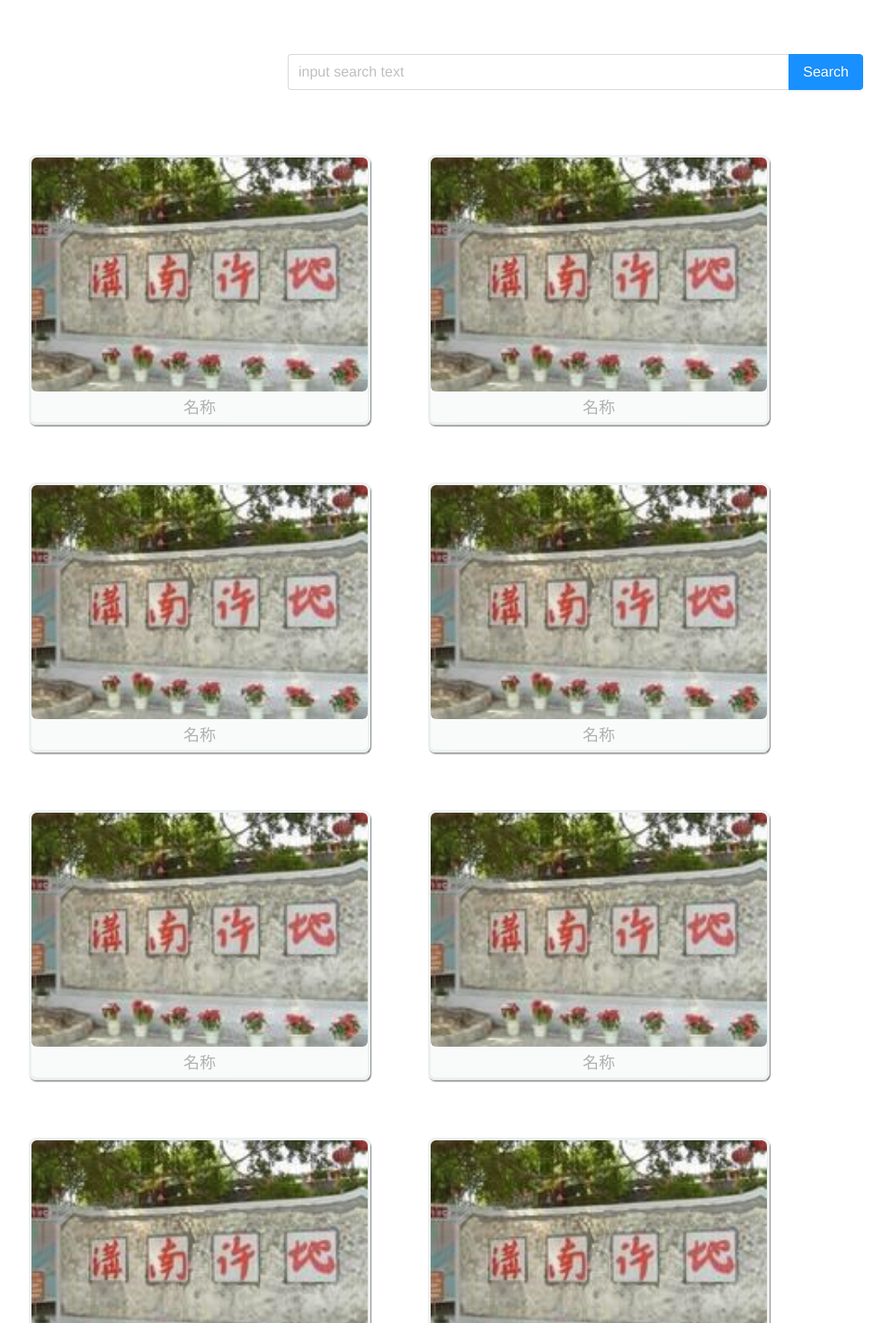
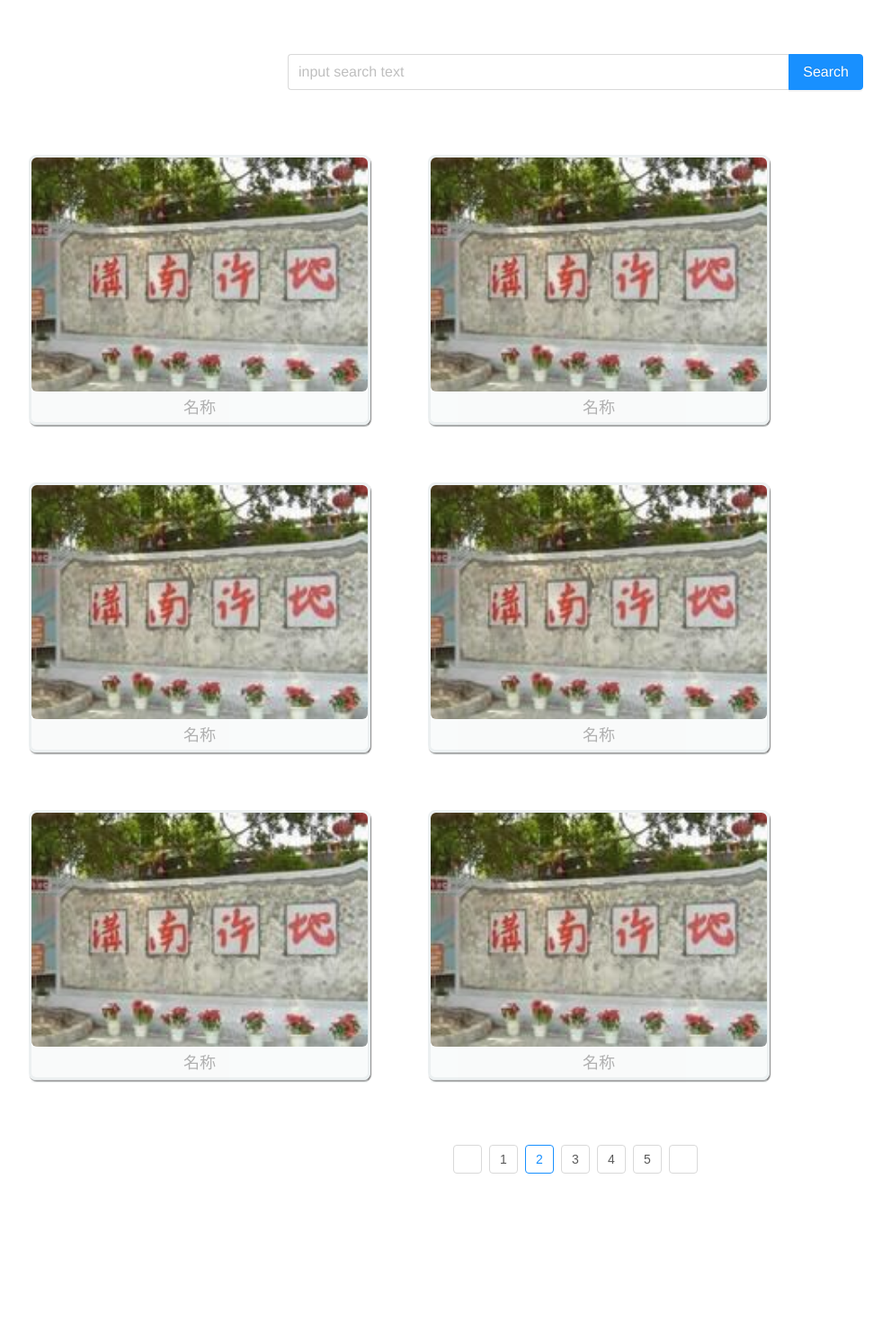
Before and after one commit to STUPFT/tumu_frontend, a Vue app: page / in a window 1280 px wide. Shown: the top 1470 px of the page at 90% size, without its empty margins (0-991 px from the left). After the commit the page ends 1304 px from the top, so only its background shows below. Built offline with nearby package versions, Linux system fonts and the light colour scheme.

Commit message:
添加详情页面及大致框架

```diff
--- a/package.json
+++ b/package.json
@@ -10,7 +10,8 @@
   "dependencies": {
     "ant-design-vue": "^1.4.1",
     "core-js": "^2.6.5",
-    "vue": "^2.6.10"
+    "vue": "^2.6.10",
+    "vue-router": "^3.1.3"
   },
   "devDependencies": {
     "@vue/cli-plugin-babel": "^3.12.0",
--- a/src/App.vue
+++ b/src/App.vue
@@ -1,16 +1,13 @@
 <template>
   <div id="app">
-    <Home/>
+    <router-view/>
   </div>
 </template>
 
 <script>
-import Home from './views/Home'
-
 export default {
   name: 'app',
   components: {
-    Home
   }
 }
 </script>
--- a/src/main.js
+++ b/src/main.js
@@ -1,6 +1,7 @@
 import Vue from 'vue'
 import Antd from 'ant-design-vue'
 import App from './App.vue'
+import router from './router'
 import 'ant-design-vue/dist/antd.css'
 
 Vue.config.productionTip = false
@@ -9,4 +10,5 @@ Vue.use(Antd)
 
 new Vue({
   render: h => h(App),
+  router
 }).$mount('#app')
--- /dev/null
+++ b/src/router/index.js
@@ -0,0 +1,21 @@
+import Vue from 'vue'
+import VueRouter from 'vue-router'
+
+const Home = () => import('../views/Home.vue')
+const Detail = () => import('../views/Detail.vue')
+
+Vue.use(VueRouter)
+
+export default new VueRouter({
+  mode: 'history',
+  routes: [
+    {
+      path: '/detail',
+      component: Detail
+    },
+    {
+      path: '/',
+      component: Home
+    }
+  ]
+})
--- /dev/null
+++ b/src/views/Detail.vue
@@ -0,0 +1,44 @@
+<template>
+  <div>
+    <a-menu style="width: 256px" mode="inline" @click="handleClick">
+      <a-menu-item key="1">
+        <a-icon type="link" />
+        简介
+      </a-menu-item>
+      <a-sub-menu key="sub">
+        <span slot="title"><a-icon type="database" /><span>破坏类型</span></span>
+        <a-menu-item key="2">破坏类型1</a-menu-item>
+        <a-menu-item key="3">破坏类型2</a-menu-item>
+        <a-menu-item key="4">破坏类型3</a-menu-item>
+        <a-menu-item key="5">破坏类型4</a-menu-item>
+        <a-menu-item key="6">破坏类型5</a-menu-item>
+        <a-menu-item key="7">破坏类型6</a-menu-item>
+        <a-menu-item key="8">破坏类型7</a-menu-item>
+        <a-menu-item key="9">破坏类型8</a-menu-item>
+      </a-sub-menu>
+      <a-menu-item key="10">
+        <a-icon type="pie-chart" />
+        数据统计
+      </a-menu-item>
+      <a-menu-item key="11">
+        <a-icon type="schedule" />
+        评级和总结
+      </a-menu-item>
+    </a-menu>
+  </div>
+</template>
+
+<script>
+export default {
+  name: 'Detail',
+  methods: {
+    handleClick(e) {
+      console.log('click ', e);
+    },
+  },
+}
+</script>
+
+<style scoped>
+
+</style>
--- a/src/views/Home.vue
+++ b/src/views/Home.vue
@@ -12,117 +12,14 @@
 
     <!-- 地区卡片列表 -->
     <div class="region-cards">
-      <div class="region-card">
+      <div v-for="item in regionList" :key="item.id" class="region-card">
+        <!-- <img v-bind:src="item.first_picture" alt=""> -->
         <img src="../assets/test.jpg" alt="">
-        <div class="region-name">名称</div>
+        <div class="region-name">{{ item.name }}</div>
         <div class="region-desc">
           <h1>简介</h1>
-          <p>
-            如果你有问题，没有其他地方可以转向，神秘而难以捉摸的罗伯特·麦考尔将为你寻求的治安法官提供帮助
-            如果你有问题，没有其他地方可以转向，神秘而难以捉摸的罗伯特·麦考尔将为你寻求的治安法官提供帮助
-            如果你有问题，没有其他地方可以转向，神秘而难以捉摸的罗伯特·麦考尔将为你寻求的治安法官提供帮助
-            如果你有问题，没有其他地方可以转向，神秘而难以捉摸的罗伯特·麦考尔将为你寻求的治安法官提供帮助
-            如果你有问题，没有其他地方可以转向，神秘而难以捉摸的罗伯特·麦考尔将为你寻求的治安法官提供帮助
-            如果你有问题，没有其他地方可以转向，神秘而难以捉摸的罗伯特·麦考尔将为你寻求的治安法官提供帮助
-          </p>
-          <a-button type="danger">查看更多</a-button>
-        </div>
-      </div>
-      <div class="region-card">
-        <img src="../assets/test.jpg" alt="">
-        <div class="region-name">名称</div>
-        <div class="region-desc">
-          <h1>简介</h1>
-          <p>
-            如果你有问题，没有其他地方可以转向，神秘而难以捉摸的罗伯特·麦考尔将为你寻求的治安法官提供帮助
-            如果你有问题，没有其他地方可以转向，神秘而难以捉摸的罗伯特·麦考尔将为你寻求的治安法官提供帮助
-            如果你有问题，没有其他地方可以转向，神秘而难以捉摸的罗伯特·麦考尔将为你寻求的治安法官提供帮助
-            如果你有问题，没有其他地方可以转向，神秘而难以捉摸的罗伯特·麦考尔将为你寻求的治安法官提供帮助
-            如果你有问题，没有其他地方可以转向，神秘而难以捉摸的罗伯特·麦考尔将为你寻求的治安法官提供帮助
-            如果你有问题，没有其他地方可以转向，神秘而难以捉摸的罗伯特·麦考尔将为你寻求的治安法官提供帮助
-          </p>
-          <a-button type="danger">查看更多</a-button>
-        </div>
-      </div>
-      <div class="region-card">
-        <img src="../assets/test.jpg" alt="">
-        <div class="region-name">名称</div>
-        <div class="region-desc">
-          <h1>简介</h1>
-          <p>
-            如果你有问题，没有其他地方可以转向，神秘而难以捉摸的罗伯特·麦考尔将为你寻求的治安法官提供帮助
-            如果你有问题，没有其他地方可以转向，神秘而难以捉摸的罗伯特·麦考尔将为你寻求的治安法官提供帮助
-            如果你有问题，没有其他地方可以转向，神秘而难以捉摸的罗伯特·麦考尔将为你寻求的治安法官提供帮助
-            如果你有问题，没有其他地方可以转向，神秘而难以捉摸的罗伯特·麦考尔将为你寻求的治安法官提供帮助
-            如果你有问题，没有其他地方可以转向，神秘而难以捉摸的罗伯特·麦考尔将为你寻求的治安法官提供帮助
-            如果你有问题，没有其他地方可以转向，神秘而难以捉摸的罗伯特·麦考尔将为你寻求的治安法官提供帮助
-          </p>
-          <a-button type="danger">查看更多</a-button>
-        </div>
-      </div>
-      <div class="region-card">
-        <img src="../assets/test.jpg" alt="">
-        <div class="region-name">名称</div>
-        <div class="region-desc">
-          <h1>简介</h1>
-          <p>
-            如果你有问题，没有其他地方可以转向，神秘而难以捉摸的罗伯特·麦考尔将为你寻求的治安法官提供帮助
-            如果你有问题，没有其他地方可以转向，神秘而难以捉摸的罗伯特·麦考尔将为你寻求的治安法官提供帮助
-            如果你有问题，没有其他地方可以转向，神秘而难以捉摸的罗伯特·麦考尔将为你寻求的治安法官提供帮助
-            如果你有问题，没有其他地方可以转向，神秘而难以捉摸的罗伯特·麦考尔将为你寻求的治安法官提供帮助
-            如果你有问题，没有其他地方可以转向，神秘而难以捉摸的罗伯特·麦考尔将为你寻求的治安法官提供帮助
-          </p>
-          <a-button type="danger">查看更多</a-button>
-        </div>
-      </div>
-      <div class="region-card">
-        <img src="../assets/test.jpg" alt="">
-        <div class="region-name">名称</div>
-        <div class="region-desc">
-          <h1>简介</h1>
-          <p>
-            如果你有问题，没有其他地方可以转向，神秘而难以捉摸的罗伯特·麦考尔将为你寻求的治安法官提供帮助
-            如果你有问题，没有其他地方可以转向，神秘而难以捉摸的罗伯特·麦考尔将为你寻求的治安法官提供帮助
-            如果你有问题，没有其他地方可以转向，神秘而难以捉摸的罗伯特·麦考尔将为你寻求的治安法官提供帮助
-            如果你有问题，没有其他地方可以转向，神秘而难以捉摸的罗伯特·麦考尔将为你寻求的治安法官提供帮助
-          </p>
-          <a-button type="danger">查看更多</a-button>
-        </div>
-      </div>
-      <div class="region-card">
-        <img src="../assets/test.jpg" alt="">
-        <div class="region-name">名称</div>
-        <div class="region-desc">
-          <h1>简介</h1>
-          <p>
-            如果你有问题，没有其他地方可以转向，神秘而难以捉摸的罗伯特·麦考尔将为你寻求的治安法官提供帮助
-          </p>
-          <a-button type="danger">查看更多</a-button>
-        </div>
-      </div>
-      <div class="region-card">
-        <img src="../assets/test.jpg" alt="">
-        <div class="region-name">名称</div>
-        <div class="region-desc">
-          <h1>简介</h1>
-          <p>
-            如果你有问题，没有其他地方可以转向，神秘而难以捉摸的罗伯特·麦考尔将为你寻求的治安法官提供帮助
-            如果你有问题，没有其他地方可以转向，神秘而难以捉摸的罗伯特·麦考尔将为你寻求的治安法官提供帮助
-            如果你有问题，没有其他地方可以转向，神秘而难以捉摸的罗伯特·麦考尔将为你寻求的治安法官提供帮助
-          </p>
-          <a-button type="danger">查看更多</a-button>
-        </div>
-      </div>
-      <div class="region-card">
-        <img src="../assets/test.jpg" alt="">
-        <div class="region-name">名称</div>
-        <div class="region-desc">
-          <h1>简介</h1>
-          <p>
-            如果你有问题，没有其他地方可以转向，神秘而难以捉摸的罗伯特·麦考尔将为你寻求的治安法官提供帮助
-            如果你有问题，没有其他地方可以转向，神秘而难以捉摸的罗伯特·麦考尔将为你寻求的治安法官提供帮助
-          </p>
-          <a-button type="danger">查看更多</a-button>
+          <p>{{ item.introduction }}</p>
+          <a-button type="danger" @click="checkDetail">查看更多</a-button>
         </div>
       </div>
     </div>
@@ -139,11 +36,66 @@ export default {
     return {
       search_keyword: '',
       current: 2,
+      regionList: [
+        {
+          id: 1,
+          name: '名称',
+          first_picture: '../assets/test.jpg',
+          introduction: `如果你有问题，没有其他地方可以转向，神秘而难以捉摸的罗伯特·麦考尔将为你寻求的治安法官提供帮助
+            如果你有问题，没有其他地方可以转向，神秘而难以捉摸的罗伯特·麦考尔将为你寻求的治安法官提供帮助
+            如果你有问题，没有其他地方可以转向，神秘而难以捉摸的罗伯特·麦考尔将为你寻求的治安法官提供帮助
+            如果你有问题，没有其他地方可以转向，神秘而难以捉摸的罗伯特·麦考尔将为你寻求的治安法官提供帮助`
+        },
+        {
+          id: 2,
+          name: '名称',
+          first_picture: '../assets/test.jpg',
+          introduction: `如果你有问题，没有其他地方可以转向，神秘而难以捉摸的罗伯特·麦考尔将为你寻求的治安法官提供帮助
+            如果你有问题，没有其他地方可以转向，神秘而难以捉摸的罗伯特·麦考尔将为你寻求的治安法官提供帮助
+            如果你有问题，没有其他地方可以转向，神秘而难以捉摸的罗伯特·麦考尔将为你寻求的治安法官提供帮助
+            如果你有问题，没有其他地方可以转向，神秘而难以捉摸的罗伯特·麦考尔将为你寻求的治安法官提供帮助`
+        },
+        {
+          id: 3,
+          name: '名称',
+          first_picture: '../assets/test.jpg',
+          introduction: `如果你有问题，没有其他地方可以转向，神秘而难以捉摸的罗伯特·麦考尔将为你寻求的治安法官提供帮助
+            如果你有问题，没有其他地方可以转向，神秘而难以捉摸的罗伯特·麦考尔将为你寻求的治安法官提供帮助
+            如果你有问题，没有其他地方可以转向，神秘而难以捉摸的罗伯特·麦考尔将为你寻求的治安法官提供帮助
+            如果你有问题，没有其他地方可以转向，神秘而难以捉摸的罗伯特·麦考尔将为你寻求的治安法官提供帮助`
+        },
+        {
+          id: 4,
+          name: '名称',
+          first_picture: '../assets/test.jpg',
+          introduction: `如果你有问题，没有其他地方可以转向，神秘而难以捉摸的罗伯特·麦考尔将为你寻求的治安法官提供帮助
+            如果你有问题，没有其他地方可以转向，神秘而难以捉摸的罗伯特·麦考尔将为你寻求的治安法官提供帮助`
+        },
+        {
+          id: 5,
+          name: '名称',
+          first_picture: '../assets/test.jpg',
+          introduction: `如果你有问题，没有其他地方可以转向，神秘而难以捉摸的罗伯特·麦考尔将为你寻求的治安法官提供帮助
+            如果你有问题，没有其他地方可以转向，神秘而难以捉摸的罗伯特·麦考尔将为你寻求的治安法官提供帮助`
+        },
+        {
+          id: 6,
+          name: '名称',
+          first_picture: '../assets/test.jpg',
+          introduction: ''
+        },
+      ],
     }
   },
   methods: {
     onSearch(value) {
       this.search_keyword = value
+    },
+
+    checkDetail() {
+      this.$router.push({
+        path: '/detail'
+      })
     }
   },
 }
```
Also changed, not shown: 1 other file (tests, documents, lock files or other folders).
